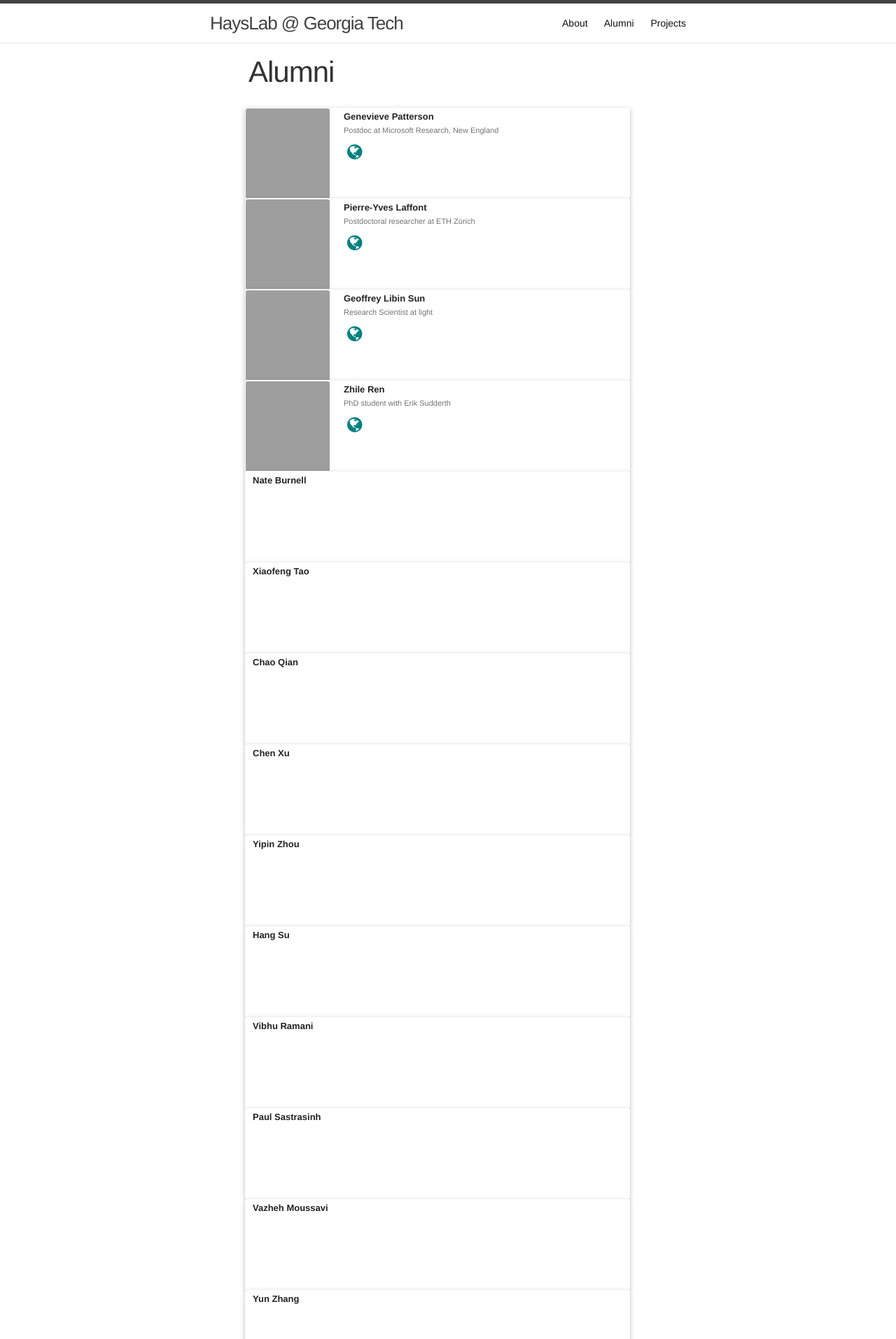
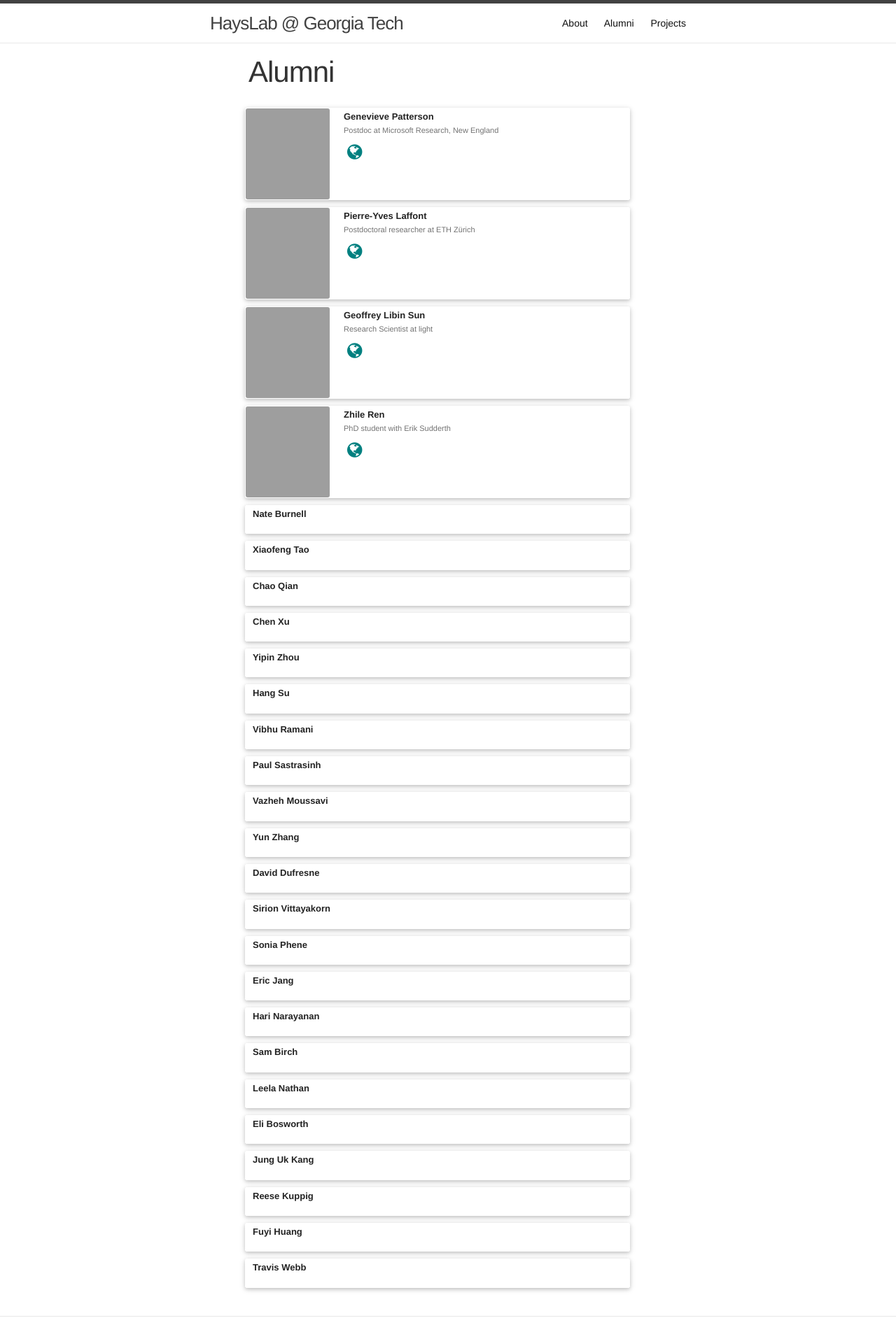
Before and after one commit to HaysLab/HaysLab.github.io, a Jekyll site: the page built from alumni.html, in a window 1280 px wide. Shown: the top 1914 px of the page at 70% size. Built offline with Jekyll 4.4.1, drawn with Linux system fonts in a browser that asks for light colours; nearby versions of some CDN libraries; grey boxes are pictures that could not be loaded.

Commit message:
added some margins

```diff
--- a/css/card.scss
+++ b/css/card.scss
@@ -2,7 +2,7 @@
 ---
 
 .contact-card {
-  height: 130px;
+  height: 100%;
   border: 1px #FFFFFF solid;
   @media (max-width: 480px) {
     width: 310px;
@@ -14,6 +14,7 @@
   float: left;
   margin-left: 10px;
   margin-top: 0;
+  margin-bottom: 10px;
   padding: 0;
   background-color: #FFFFFF;
   display: block;
@@ -60,6 +61,7 @@ Creating a block for social media buttons
   font-size: 25px;
   margin-top: 10px;
   margin-left: 5px;
+  margin-bottom: 10px;
 }
 .card-body-social .website {
   color: teal;
```
